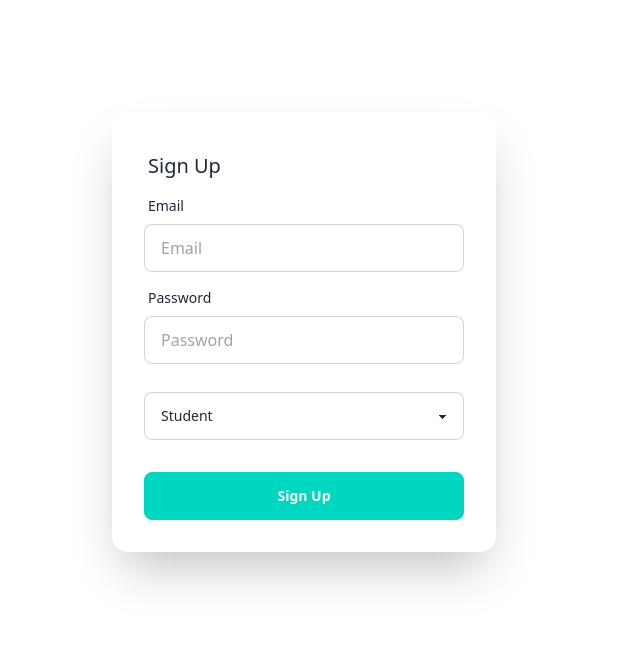
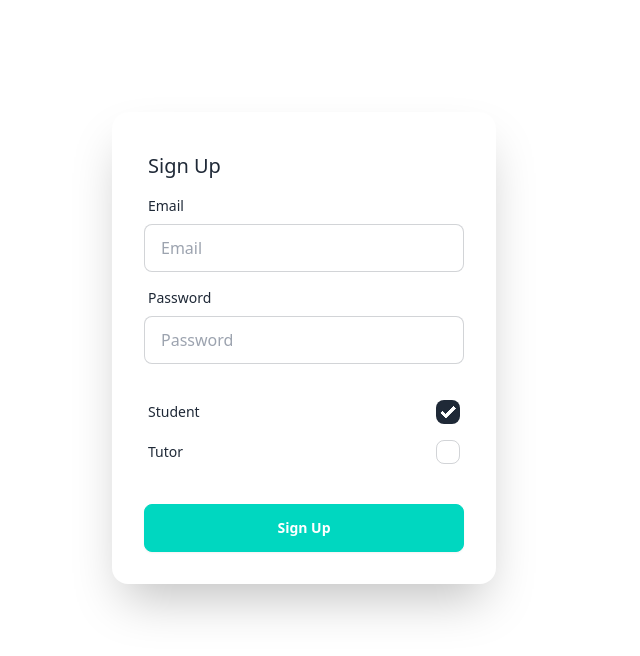
Before and after one commit to nyanjuisam03/E-learning-System, a React (Vite) app in the folder E-learning/: page /signUp in a window 1280 px wide. Shown: the top 656 px of the page, without its empty margins (0-640 px from the left). Built offline with nearby package versions, Linux system fonts and the light colour scheme.

Commit message:
fourth commit

```diff
--- a/E-learning/src/App.jsx
+++ b/E-learning/src/App.jsx
@@ -3,6 +3,8 @@ import { BrowserRouter as Router, Routes,Route } from 'react-router-dom';
 import './App.css'
 import Login from './login'
 import SignUp from './signUp';
+import Tutorhome from './tutor/tutorhome';
+import StudentHome from './students/studenthome';
 function App() {
 
 
@@ -12,6 +14,8 @@ function App() {
 <Routes>
 <Route path='/login' element={<Login />}/>
 <Route path='/signUp' element={<SignUp/>}/>
+<Route path='/tutor' element={<Tutorhome />}/>
+<Route path='/student' element={<StudentHome />}/>
 </Routes>
 </Router>
 
--- a/E-learning/src/firebase.js
+++ b/E-learning/src/firebase.js
@@ -2,6 +2,7 @@
 import { initializeApp } from "firebase/app";
 import { getAnalytics } from "firebase/analytics";
 import {getAuth} from "firebase/auth"
+import { getFirestore  } from "firebase/firestore";
 
 // TODO: Add SDKs for Firebase products that you want to use
 // https://firebase.google.com/docs/web/setup#available-libraries
@@ -22,3 +23,4 @@ const firebaseConfig = {
 const app = initializeApp(firebaseConfig);
 const analytics = getAnalytics(app);
 export const auth=getAuth(app)
+export const db = getFirestore(app)
--- a/E-learning/src/signUp.jsx
+++ b/E-learning/src/signUp.jsx
@@ -1,65 +1,106 @@
-import React from 'react'
-import { useState } from 'react'
-import { useNavigate } from 'react-router-dom'
+import React, { useState } from 'react';
+import { useNavigate } from 'react-router-dom';
+import { createUserWithEmailAndPassword } from 'firebase/auth';
+import { auth, db } from './firebase'; // Assuming db is your Firestore instance
 
 function SignUp() {
-const[email,setEmail]=useState("")
-const[password,setPassword]=useState("")
-const[role,setRole]=useState("student")
+  const [email, setEmail] = useState('');
+  const [password, setPassword] = useState('');
+  const [isStudent, setIsStudent] = useState(true);
+  const navigate = useNavigate();
 
+  const handleEmail = (e) => {
+    setEmail(e.target.value);
+  };
 
-const handleEmail=(e)=>{
-    setEmail(e.target.value)
+  const handlePassword = (e) => {
+    setPassword(e.target.value);
+  };
+
+  const SignUp = async (e) => {
+    e.preventDefault(); // Prevent form submission
+    try {
+      const userCredential = await createUserWithEmailAndPassword(auth, email, password);
+      // Create 'users' collection and store user data
+      await db.collection('users').doc(userCredential.user.uid).set({
+        email: email,
+        role: isStudent ? 'student' : 'tutor',
+      });
+      // Redirect based on user role
+      if (isStudent) {
+        navigate('/student');
+      } else {
+        navigate('/tutor');
       }
-
-const handlePassword = (e) =>{
-    setPassword(e.target.value)}
-
- const handleRole=(e)=>{
-        setRole(e.target.value)
+    } catch (err) {
+      console.log(err);
     }
+  };
 
   return (
     <div>
       <div className='justify-center p-28'>
         <div className="card shrink-0 w-full max-w-sm shadow-2xl bg-base-100">
-      <form className="card-body">
+          <form className="card-body" onSubmit={SignUp}>
             <div className="form-control">
-          <label  className="label ">
+              <label className="label">
                 <span className="label-text text-xl">Sign Up</span>
               </label>
               <label className="label">
                 <span className="label-text">Email</span>
               </label>
-          <input type="email"
-          placeholder="Email" value={email}
+              <input
+                type="email"
+                placeholder="Email"
+                value={email}
                 onChange={handleEmail}
-          className="input input-bordered" required />
+                className="input input-bordered"
+                required
+              />
             </div>
             <div className="form-control">
               <label className="label">
                 <span className="label-text">Password</span>
               </label>
-          <input type="password" placeholder="Password"
+              <input
+                type="password"
+                placeholder="Password"
                 className="input input-bordered"
                 onChange={handlePassword}
-           required  value={password}/>
+                required
+                value={password}
+              />
             </div>
             <div className="form-control mt-5">
-        <select className="select select-bordered w-full max-w-xs" value={role} onChange={handleRole}>
-            <option disabled selected>Which role are you?</option>
-  <          option>Student</option>
-            <option>Tutor</option>
-        </select>
+              <label className="label cursor-pointer">
+                <span className="label-text">Student</span>
+                <input
+                  type="checkbox"
+                  checked={isStudent}
+                  onChange={() => setIsStudent(true)}
+                  className="checkbox"
+                />
+              </label>
+              <label className="label cursor-pointer">
+                <span className="label-text">Tutor</span>
+                <input
+                  type="checkbox"
+                  checked={!isStudent}
+                  onChange={() => setIsStudent(false)}
+                  className="checkbox"
+                />
+              </label>
             </div>
             <div className="form-control mt-6">
-          <button className="btn btn-accent text-white">Sign Up</button>
+              <button type="submit" className="btn btn-accent text-white">
+                Sign Up
+              </button>
             </div>
           </form>
         </div>
       </div>
     </div>
-  )
+  );
 }
 
-export default SignUp
+export default SignUp;
--- /dev/null
+++ b/E-learning/src/students/studenthome.jsx
@@ -0,0 +1,11 @@
+import React from 'react'
+
+function Studenthome() {
+  return (
+    <div>
+    <h2>Welcome student</h2>
+    </div>
+  )
+}
+
+export default Studenthome
--- /dev/null
+++ b/E-learning/src/tutor/tutorhome.jsx
@@ -0,0 +1,11 @@
+import React from 'react'
+
+function Tutorhome() {
+  return (
+    <div>
+      <h2>Welcome Tutor</h2>
+    </div>
+  )
+}
+
+export default Tutorhome
```
Lines whose indentation alone changed are shown as unchanged.
